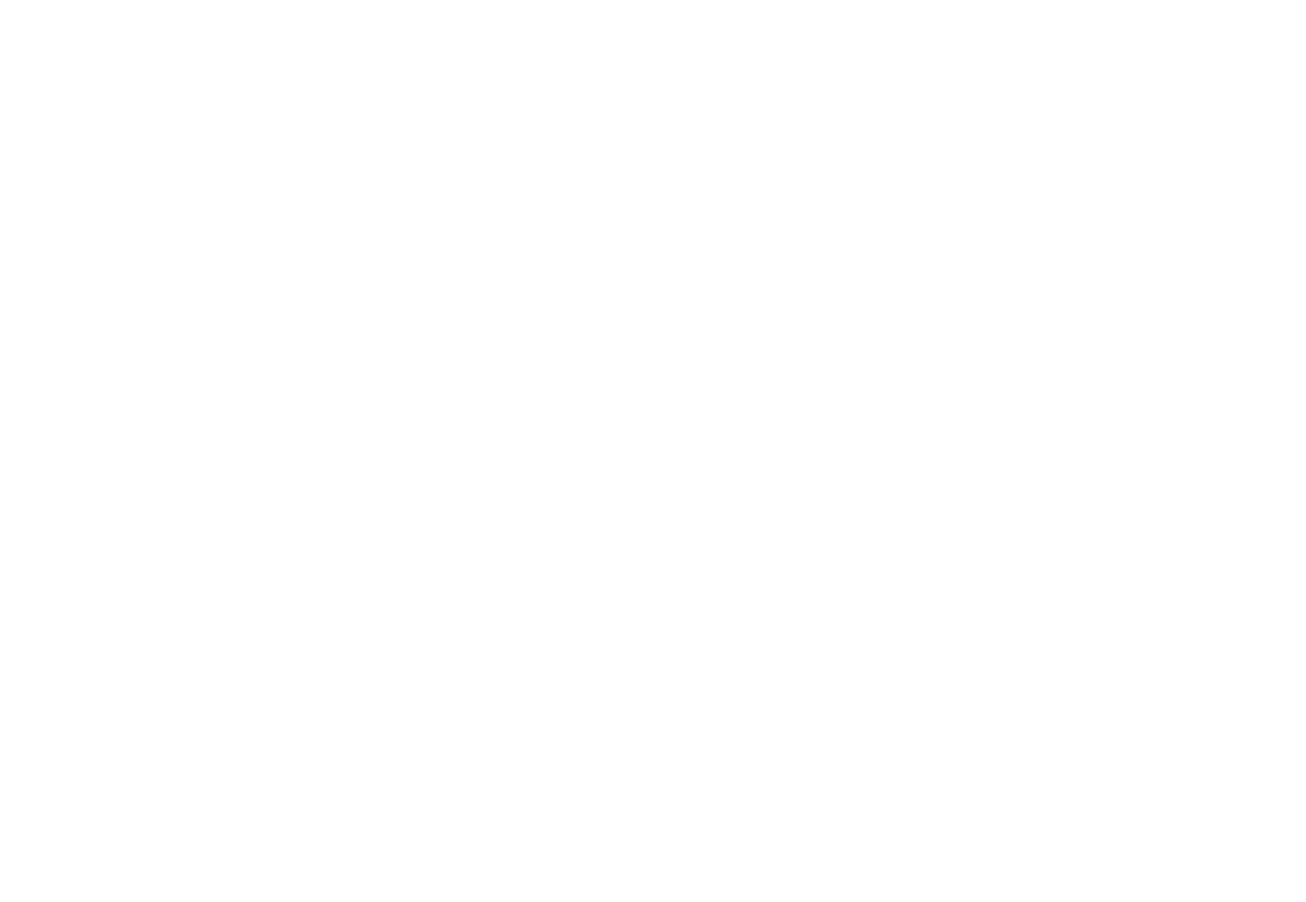
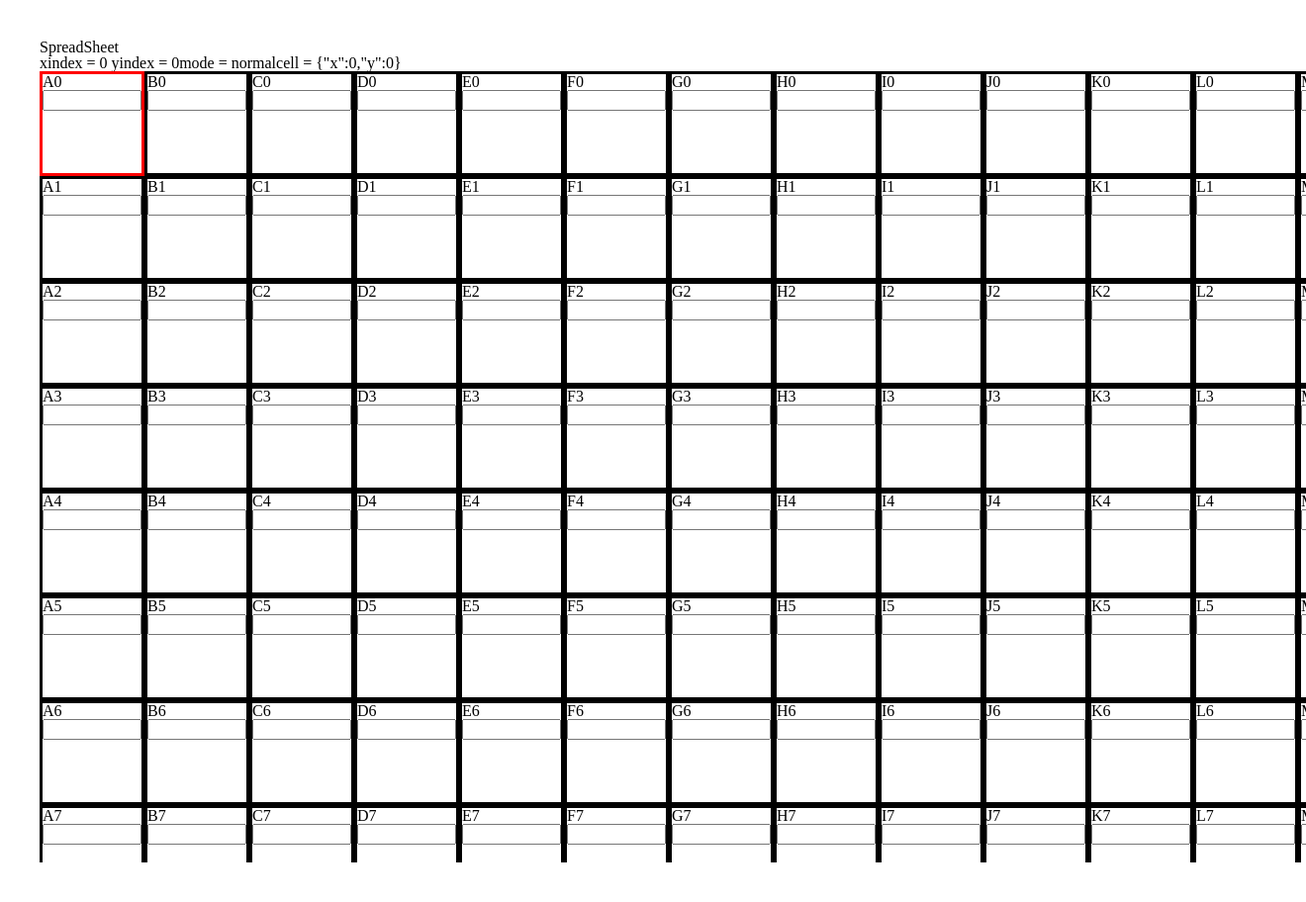
Before and after one commit to AtticusKuhn/spreadsheet, a plain HTML site: page index.html in a window 1280 px wide. Shown: the whole page at 99% size, 1320 px wide, since content can reach past the window. Before the commit the page ends 800 px from the top, so only its background shows below. Drawn offline with Linux system fonts and the light colour scheme; the site is published under a folder, as on GitHub Pages, so addresses that start at the root find nothing.

Commit message:
Initial  dist/public subtree commit

```diff
--- a/index.html
+++ b/index.html
@@ -1,16 +1,18 @@
 <html lang="en">
 
-<head><!--$head$-->
+<head>
+    <!--$head$-->
     <meta charset="UTF-8">
     <meta name="viewport" content="width=device-width, initial-scale=1">
     <title>Simple Imba App</title>
     <!-- reference to the client script styles -->
-    <link rel='stylesheet' href='/__assets__/all-DPJHQX46.css'>
+    <link rel='stylesheet' href='./__assets__/all-DPJHQX46.css'>
 </head>
 
-<body><!--$body$-->
+<body>
+    <!--$body$-->
     <!-- reference to the client script -->
-    <script type="module" src='/__assets__/app/index-8WORYQ2U.js'></script>
+    <script type="module" src='./__assets__/app/index-8WORYQ2U.js'></script>
 </body>
 
 </html>
```
